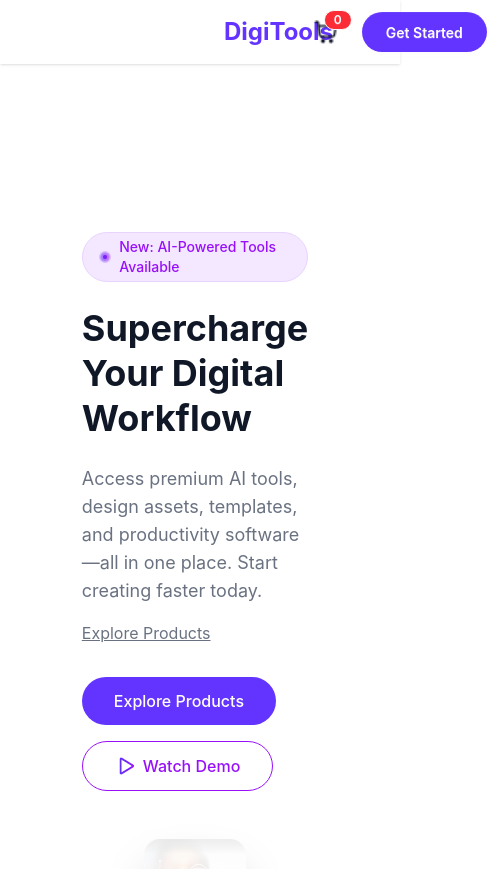
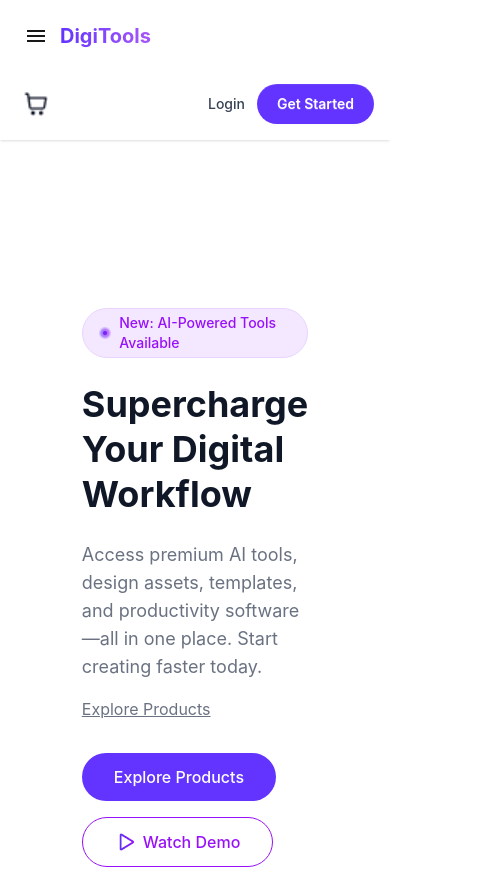
Before and after one commit to Omi-Das/dev-tool, a React (Vite) app: page / in a window 390 px wide. Shown: the top 869 px of the page, 487 px wide, since content can reach past the window. Built offline with nearby package versions, Linux system fonts and the light colour scheme.

Commit message:
Navbar Responsiveness

```diff
--- a/src/Carts.jsx
+++ b/src/Carts.jsx
@@ -30,14 +30,16 @@ const Carts = ({ carts, setCarts }) => {
                     <div className="space-y-5 mt-4">
                         {carts.map((item) => (
                             <div className="flex items-center justify-between rounded-lg p-3 bg-[#f4f6f8]" key={item.id}>
-                                <div className="flex items-center ">
-                                    <img className="w-[50px] h-[50px] p-2 rounded-4xl bg-white  object-contain" src={item.icon} alt={item.title} />
+                              <div className='grid grid-cols-2 gap-2 items-center flex'>
+                                  <div className="flex items-center w-[55px] h-[55px] border-amber-50 bg-white  rounded-full">
+                                    <img className="w-[36px] h-[36px] ml-3  object-contain" src={item.icon} alt={item.title} />
                                 </div>
 
                                 <div className="flex flex-col gap-2">
                                     <h2 className="text-[#101627] font-bold">{item.name}</h2>
                                     <div className="text-[#627382] font-bold">${item.price}</div>
                                 </div>
+                              </div>
                                   <button
                                         className=" text-red-500"
                                         onClick={() => handleDelete(item.id)}
@@ -53,7 +55,7 @@ const Carts = ({ carts, setCarts }) => {
                     </div>
 
                     <button
-                        className="btn w-full mt-5 bg-gradient-to-r from-[#4f39f6] to-[#6a629e] text-white text-2xl rounded-full"
+                        className="btn w-full mt-5 bg-gradient-to-r from-[#4f39f6] to-blue-400 text-white text-2xl rounded-full"
                         onClick={handlePayment}
                     >
                         Proceed to Checkout
--- a/src/Navbar.jsx
+++ b/src/Navbar.jsx
@@ -1,55 +1,63 @@
 import React from 'react';
 import shoppingCart from './assets/shopping-cart.png';
+import { MdMenu } from 'react-icons/md';
 const Navbar = ({ carts, setCarts }) => {
     return (
-    //   <div className="w-[800px]">
-    //       <div className='text-center text-white bg-amber-700'>
-    //         Omi Das is a student
-    //     </div>
-    //   </div>
-  <div className="navbar bg-base-100 h-10px shadow-sm mx-auto flex justify-between items-center px-50">
-  {/* Left Side: Brand Name */}
-  <div className="pl-6">
-    <a className="text-2xl font-bold text-[#6333FF] cursor-pointer">DigiTools</a>
+
+
+<div className="navbar bg-base-100 shadow-sm mx-auto flex flex-wrap justify-between items-center px-4 md:px-10 py-4 md:py-2">
+
+  <div className="flex items-center justify-between w-full md:w-auto">
+    <div className="flex items-center gap-1">
+      <div className="dropdown lg:hidden">
+        <div tabIndex={0} role="button" className="btn btn-ghost btn-circle">
+          <MdMenu className="w-6 h-6" />
+        </div>
+        <ul tabIndex={0} className="menu menu-sm dropdown-content mt-3 z-[1] p-2 shadow bg-base-100 rounded-box w-52 font-medium">
+          <li><a href='/'>Products</a></li>
+          <li><a href='/'>Features</a></li>
+          <li><a href='/'>Pricing</a></li>
+          <li><a href='/'>Testimonials</a></li>
+          <li><a href='/'>FAQ</a></li>
+        </ul>
+      </div>
+      <p className="text-xl md:text-2xl font-bold bg-gradient-to-r from-[#6333FF] to-[#A855F7] bg-clip-text text-transparent">
+        DigiTools
+      </p>
+    </div>
   </div>
 
-  {/* Middle: Navigation Links (Hidden on small screens) */}
-  <div className="flex justify-between items-center hidden lg:block">
-    <ul className="menu menu-horizontal px-1 gap-4 font-medium text-gray-600 pl-45">
+  <div className="hidden lg:flex">
+    <ul className="menu menu-horizontal px-1 gap-2 font-medium text-gray-600">
       <li><a href='/' className="hover:text-[#6333FF]">Products</a></li>
       <li><a href='/' className="hover:text-[#6333FF]">Features</a></li>
       <li><a href='/' className="hover:text-[#6333FF]">Pricing</a></li>
       <li><a href='/' className="hover:text-[#6333FF]">Testimonials</a></li>
-      <li><a href='/'className="hover:text-[#6333FF]">FAQ</a></li>
+      <li><a href='/' className="hover:text-[#6333FF]">FAQ</a></li>
     </ul>
   </div>
 
-  {/* Right Side: Cart, Login & CTA */}
-  <div className="flex items-center justify-end gap-4 ml-auto mr-3 ">
-  {/* shooping cart icon*/}
-  <div className="dropdown dropdown-end">
-    <div tabIndex={0} role="button" className="btn btn-ghost btn-circle">
-      <div className="indicator">
-    {/* shopping cart image jate chutu boro na hoi soman rakhlam
-     */}
-        <img src={shoppingCart} alt="shoppingCart" className="w-6 h-6" />
-           <span class="badge badge-sm indicator-item bg-red-500 text-white rounded-full">{carts.length}</span>
-      </div>
+  <div className="flex items-center justify-between md:justify-end gap-2 md:gap-4 w-full md:w-auto mt-4 md:mt-0  md:border-t-0 pt-3 md:pt-0">
+    <div className="indicator ml-2">
+      <img src={shoppingCart} alt="shoppingCart" className="w-6 h-6" />
+      <span className={`indicator-item badge badge-sm  bg-red-600 text-white ${carts.length === 0 ? "hidden" : ""}`}>
+        {carts.length}
+      </span>
+    </div>
+
+    <div className="flex items-center gap-3">
+      <a className="font-medium text-gray-700 hover:text-black cursor-pointer text-sm">
+        Login
+      </a>
+      <button className="btn bg-[#6333FF] hover:bg-[#4f28cc] text-white border-none rounded-full px-5 min-h-0 h-10 text-sm">
+        Get Started
+      </button>
     </div>
   </div>
 
-  {/* login link*/}
-  <a className="hidden sm:block font-medium text-gray-700 hover:text-black cursor-pointer">
-    Login
-  </a>
-
-  {/* get started button */}
-  <button className="btn bg-[#6333FF] hover:bg-[#4f28cc] text-white border-none rounded-full px-6 min-h-0 h-10">
-    Get Started
-  </button>
 </div>
 
-</div>
+
 
     );
 };
```
